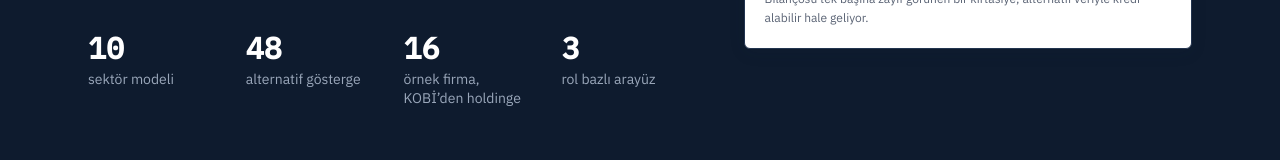
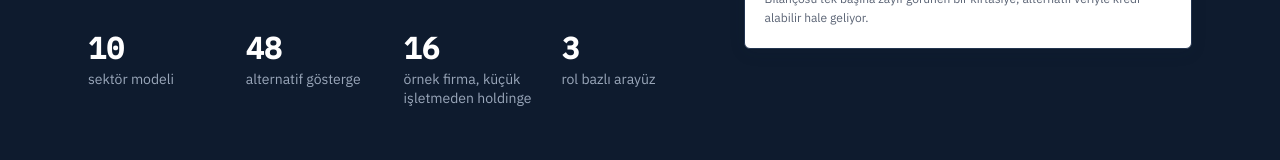
Before and after one commit to OsmanYagmur/AlphaAnalytica, a React (Vite) app: page / in a window 1280 px wide. Shown: the part 568-728 px from the top of the page. Built offline with nearby package versions, Linux system fonts and the light colour scheme.

Commit message:
R12: Tanıtım sayfasında 'KOBİ’den holdinge' yerine 'küçük işletmeden holdinge'
Co-Authored-By: Claude Opus 5.5 <noreply@anthropic.com>

```diff
--- a/src/pages/landing/Landing.tsx
+++ b/src/pages/landing/Landing.tsx
@@ -212,7 +212,7 @@ function Hero() {
   const stats = [
     { value: formatNumber(SECTOR_IDS.length), label: 'sektör modeli' },
     { value: formatNumber(indicatorCount), label: 'alternatif gösterge' },
-    { value: formatNumber(FIRMS.length), label: 'örnek firma, KOBİ’den holdinge' },
+    { value: formatNumber(FIRMS.length), label: 'örnek firma, küçük işletmeden holdinge' },
     { value: '3', label: 'rol bazlı arayüz' },
   ]
   return (
--- a/src/pages/landing/content.ts
+++ b/src/pages/landing/content.ts
@@ -107,7 +107,7 @@ export const CAPABILITIES = [
   { title: 'Parametreyle yönetilen motor', text: 'Hesaplama motorunda sabit kural yoktur; her ağırlık ve eşik tipli bir konfigürasyondan okunur.' },
   { title: 'Sürümleme ve denetim izi', text: 'Her model değişikliği sürüm olarak kaydedilir; kararlar verildiği sürümle sabit kalır.' },
   { title: 'Kaydetmeden önce etki', text: 'Bir parametre değiştiğinde hangi firmanın notunun ve limitinin nasıl değişeceği anında görülür.' },
-  { title: 'KOBİ’den holdinge', text: 'Aynı model, yüz binlerce liralık KOBİ’den milyar liralık holdinglere ölçekten bağımsız çalışır.' },
+  { title: 'Küçük işletmeden holdinge', text: 'Aynı model, mahalledeki bir kırtasiyeden milyarlarca liralık ciroya sahip holdinglere kadar ölçekten bağımsız çalışır.' },
   { title: 'Kurum içinde çalışır', text: 'Tamamen tarayıcıda çalışır, internet bağlantısı gerektirmez; veri kurumun dışına çıkmaz.' },
   { title: 'Test edilmiş hesaplama', text: 'Motorun her fonksiyonu ve her örnek firmanın sonucu otomatik testlerle doğrulanır.' },
 ] as const
```
Also changed, not shown: 1 other file (tests, documents, lock files or other folders).
